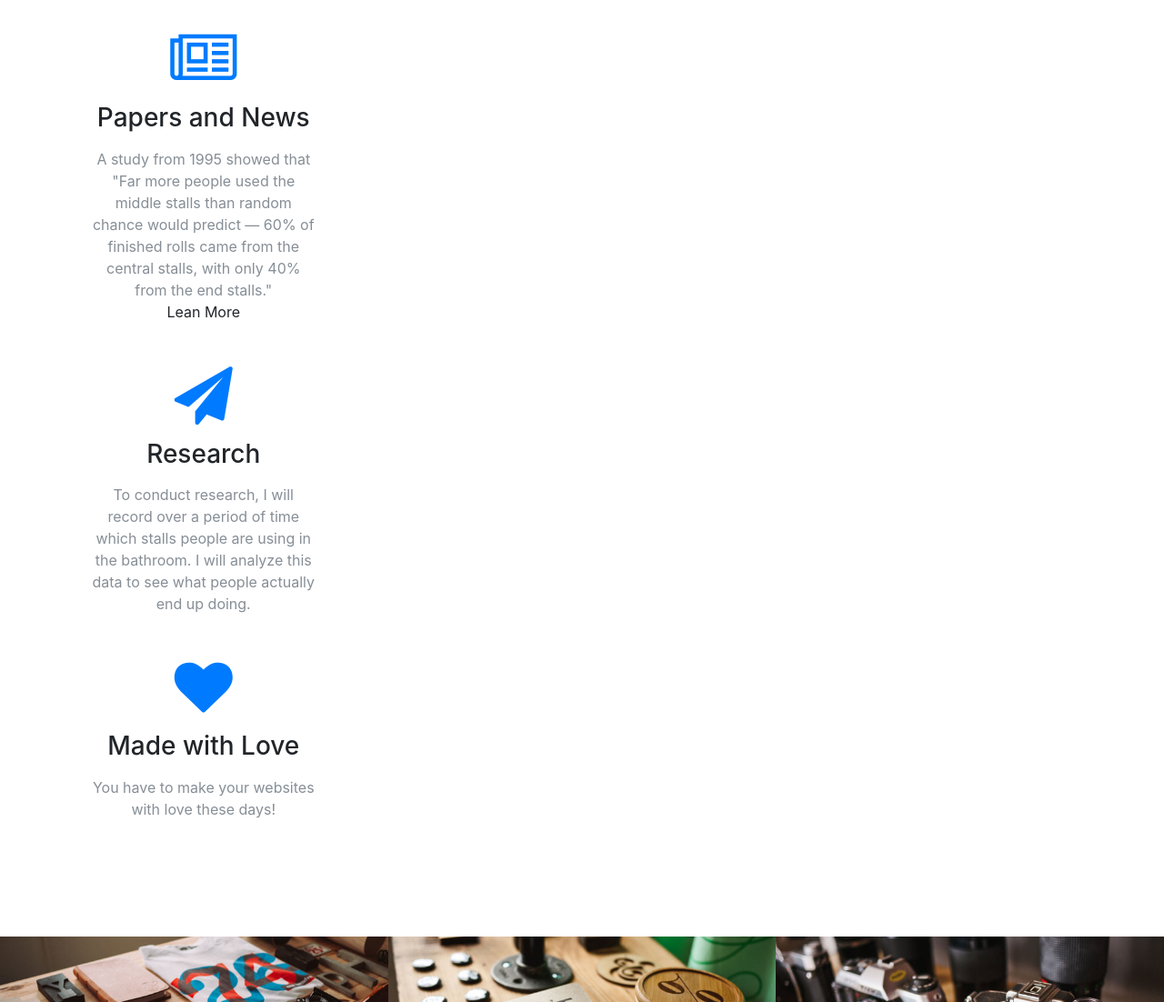
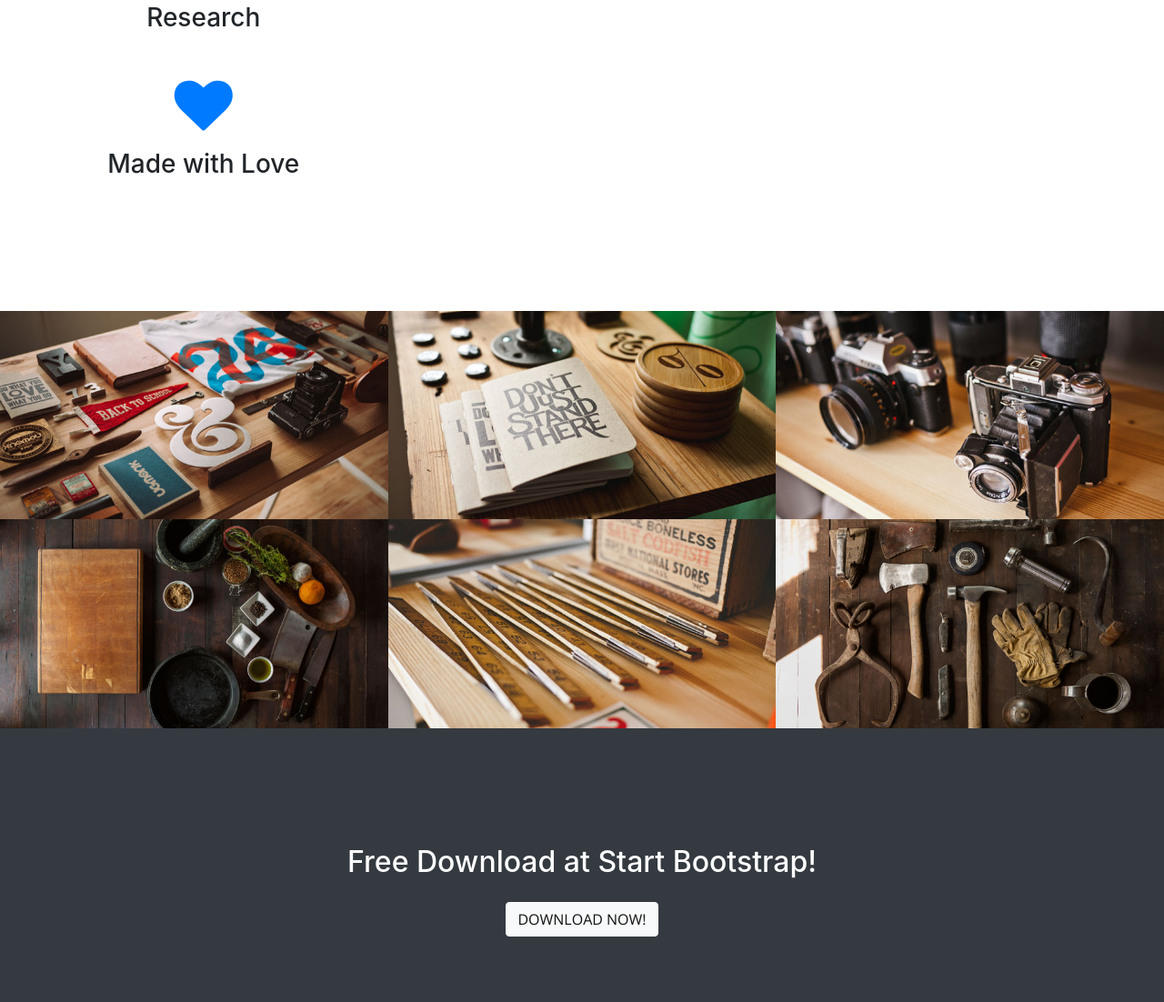
Before and after one commit to hmc-cs-tstannard/mini_ethnography, a website with bundled scripts: page index.html in a window 1280 px wide. Shown: the part 2103-3205 px from the top of the page at 91% size. Built offline with nearby package versions, Linux system fonts and the light colour scheme.

Commit message:
debug style

```diff
--- a/index.html
+++ b/index.html
@@ -104,7 +104,7 @@
             <div class="service-box mt-5 mx-auto">
               <i class="fa fa-4x fa-diamond text-primary mb-3 sr-icons"></i>
               <h3 class="mb-3">Preliminary Interviews</h3>
-              <p class="text-muted mb-0">For my preliminary research I talked to a few people who frequently use the bathrooms I am thinking of observing. This is to maintain a consistency in answers because different restrooms have vastly different layouts. People have different habits depending on how many stalls are available. In order to compare similar opinions, I am talking to people who generally use same bathrooms.
+              <!--<p class="text-muted mb-0">For my preliminary research I talked to a few people who frequently use the bathrooms I am thinking of observing. This is to maintain a consistency in answers because different restrooms have vastly different layouts. People have different habits depending on how many stalls are available. In order to compare similar opinions, I am talking to people who generally use same bathrooms.-->
              </p>
             </div>
           </div>
@@ -113,7 +113,7 @@
             <div class="service-box mt-5 mx-auto">
               <i class="fa fa-4x fa-newspaper-o text-primary mb-3 sr-icons"></i>
               <h3 class="mb-3">Papers and News</h3>
-              <p class="text-muted mb-0">A study from 1995 showed that "Far more people used the middle stalls than random chance would predict — 60% of finished rolls came from the central stalls, with only 40% from the end stalls."</p>
+              <!--<p class="text-muted mb-0">A study from 1995 showed that "Far more people used the middle stalls than random chance would predict — 60% of finished rolls came from the central stalls, with only 40% from the end stalls."</p>-->
               <link href= "http://www.businessinsider.com/which-stall-toilet-nearest-public-bathroom-2016-8"> Lean More </link>
             </div>
           </div>
@@ -122,7 +122,7 @@
             <div class="service-box mt-5 mx-auto">
               <i class="fa fa-4x fa-paper-plane text-primary mb-3 sr-icons"></i>
               <h3 class="mb-3">Research</h3>
-              <p class="text-muted mb-0">To conduct research, I will record over a period of time which stalls people are using in the bathroom. I will analyze this data to see what people actually end up doing.
+              <!--<p class="text-muted mb-0">To conduct research, I will record over a period of time which stalls people are using in the bathroom. I will analyze this data to see what people actually end up doing.-->
             </p>
             </div>
         </div>
@@ -130,7 +130,7 @@
             <div class="service-box mt-5 mx-auto">
               <i class="fa fa-4x fa-heart text-primary mb-3 sr-icons"></i>
               <h3 class="mb-3">Made with Love</h3>
-              <p class="text-muted mb-0">You have to make your websites with love these days!</p>
+              <!--<p class="text-muted mb-0">You have to make your websites with love these days!</p>-->
             </div>
           </div>
       </div>
```
